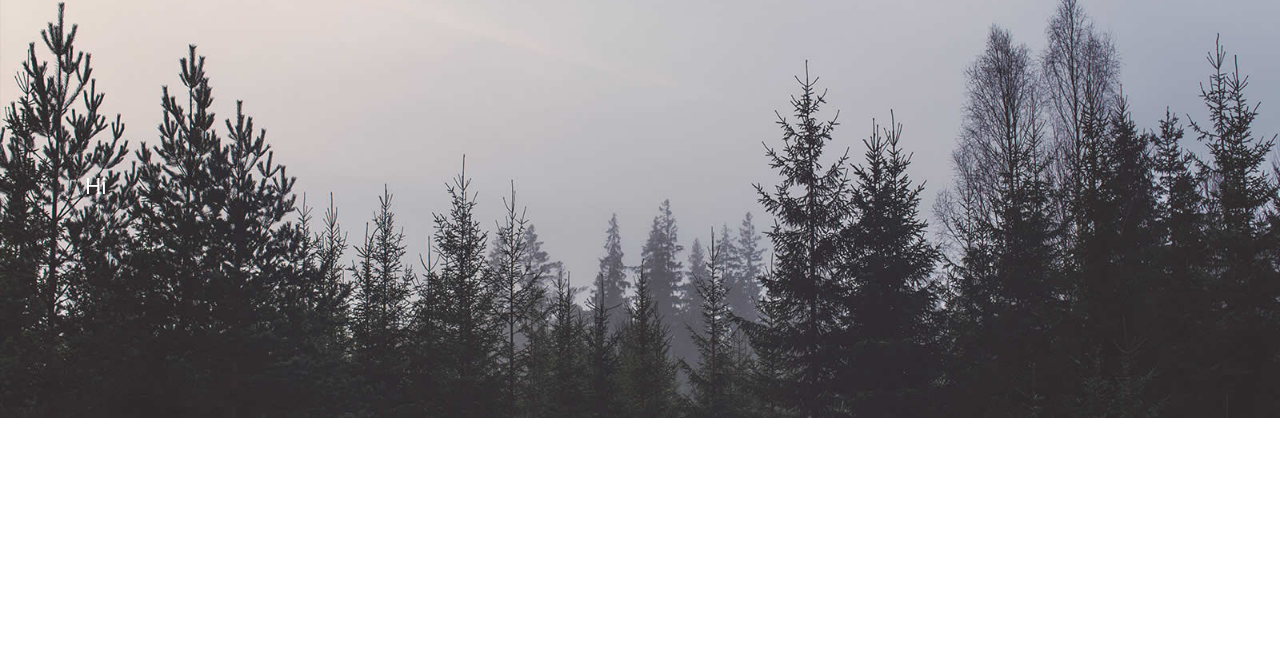
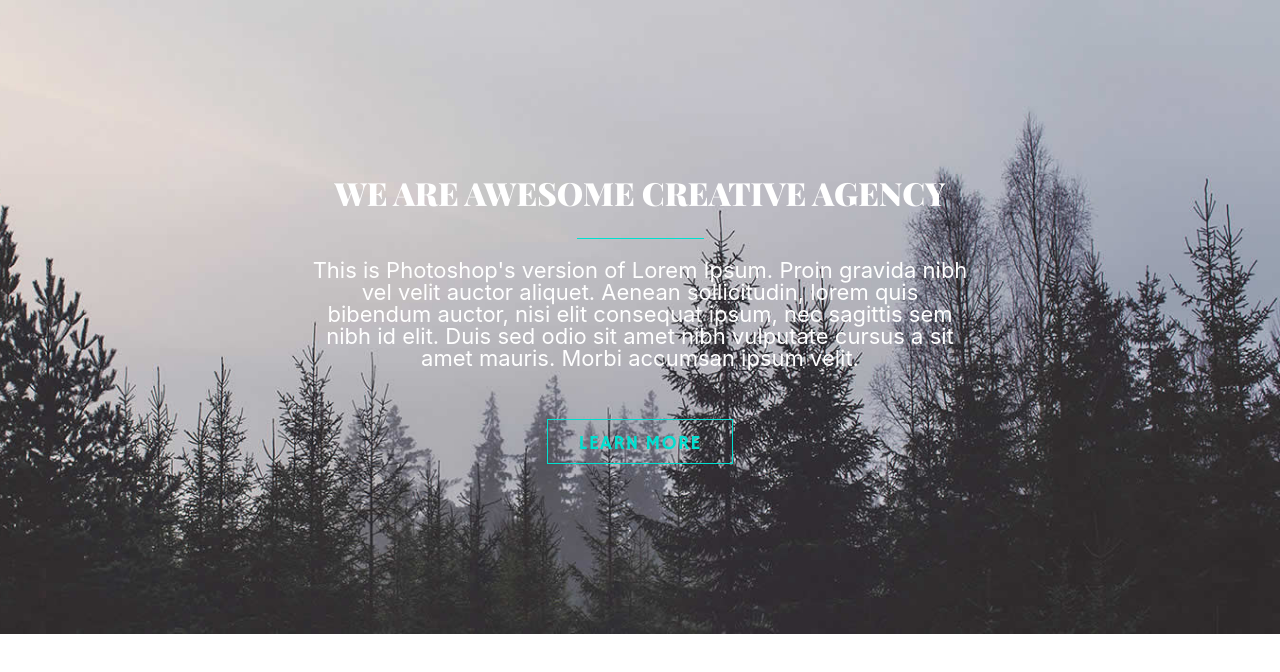
Before and after one commit to MrFlava/Tajam, a plain HTML site: page index.html in a window 1280 px wide. Drawn offline with nearby package versions, Linux system fonts and the light colour scheme.

Commit message:
added css code

```diff
--- a/css/style.css
+++ b/css/style.css
@@ -1,9 +1,116 @@
+h1,
+h2,
+h3 {
+    font-weight: 300;
+    margin: 0;
+}
+h4,
+h5 {
+    font-weight: 300;
+    margin: 0;
+    line-height: 2rem;
+}
+h1 {
+    font-size: 4.375rem;
+    line-height: 5.5rem;
+    color:#fff;
+}
+h2 {
+    font-size:1.875rem;
+    line-height: 3rem;
+    text-transform: uppercase;
+    font-family: 'playfair_displayblack';
+
+}
+h3 {
+    font-size:1.375rem;
+    line-height: 2.5rem;
+    text-transform: uppercase;
+    font-family: 'playfair_displaybold';
+}
+h4 {
+    font-size: 0.875rem;
+    line-height: 2rem;
+    margin-bottom: 1rem;
+    text-transform: uppercase;
+    font-family: 'robotoblack';
+}
+h5 {
+    font-size: 1.125rem;
+    margin-bottom: 1rem;
+    color:#223d61;
+    text-transform: uppercase;
+}
+h6 {
+    font-size: 1rem;
+    margin-bottom: .9rem;
+}
+p {
+    line-height: 1.375rem;
+    font-size: 0.875rem;
+}
+p:last-child {
+    margin-bottom: 0px;
+}
+
 .home{
     position:relative;
     padding:70px 0;
-      background: url(../images/homebg.jpg) no-repeat 100% 100%;
+    background: url(../images/homebg.jpg) no-repeat 100% 100%;
     background-size: cover;
 }
+
+.home .container h2 {
+    color: #fff;
+    font-size:2rem;
+}
+
+.home .container p{
+    color: #fff;
+    max-width: 60%;
+    margin: 0 auto;
+    padding-bottom: 30px
+}
+
+
+.separator {
+    height: 1px;
+    width: 127px;
+    margin: 20px auto;
+    background: #00e0d0;
+}
+
+.btn {
+    display: inline-block;
+    min-width: 160px;
+    padding: .8em;
+    height: 45px;
+    text-align: center;
+    color: #00e0d0;
+    letter-spacing: 1px;
+    margin: 0;
+    font-size: 20px;
+    border-radius: 0px;
+    margin-top: 20px;
+    background-color: transparent;
+    transition: .5s;
+    border: 1px solid #00e0d0;
+    font-family: 'hammersmith_oneregular';
+
+}
+.btn:hover {
+    background-color:#00e0d0;
+    color: #fff;
+    text-decoration: none;
+    border: 1px solid #00e0d0;
+}
+
+.btn-primary {
+    background-color: transparent;
+    transition: .5s;
+    padding: 9px 30px;
+}
+
 @media (min-width: 768px){
     .home{
         padding:150px 0}}
--- a/index.html
+++ b/index.html
@@ -30,9 +30,20 @@
     </head>
     <body>
     	<section  id = "home" class="home home-sm">
-    		<div class="container">
-				<p>Hi</p>
-    		</div>
+            <div class="container text-center">
+              <h2>We Are Awesome Creative Agency</h2>
+              <div class="separator"></div>
+              <p>This is Photoshop's version  of Lorem Ipsum. Proin gravida nibh vel velit auctor aliquet.
+                 Aenean sollicitudin, lorem quis bibendum auctor, nisi elit consequat ipsum,
+                 nec sagittis sem nibh id elit. Duis sed odio sit amet nibh vulputate cursus a
+                 sit amet mauris. Morbi accumsan ipsum velit.</p>
+              <div class="home_btn">
+                 <a href="" class="btn btn-primary">LEARN MORE</a>
+              </div>
+
+
+            </div>
+
   		</section>
 
 
```
